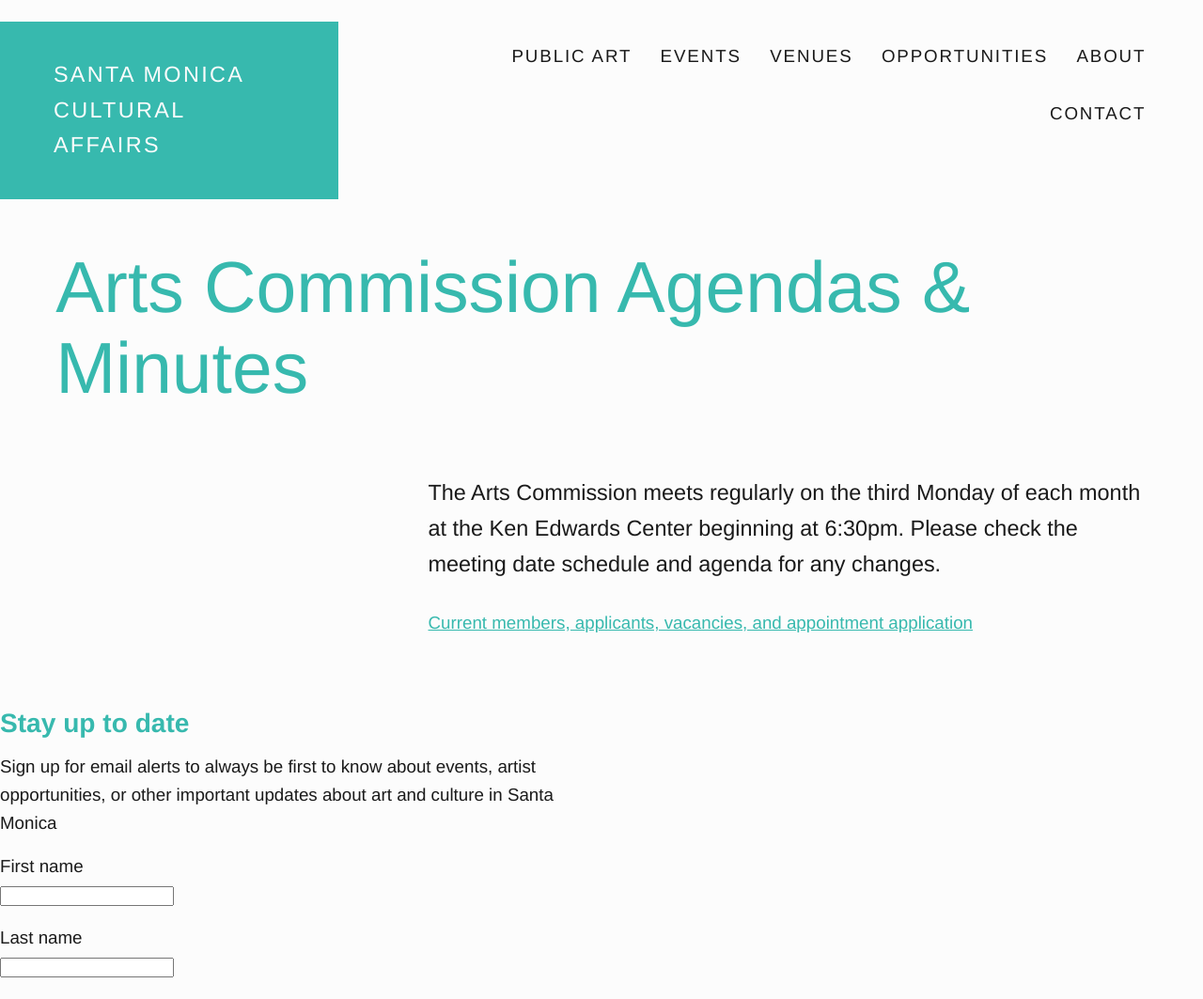
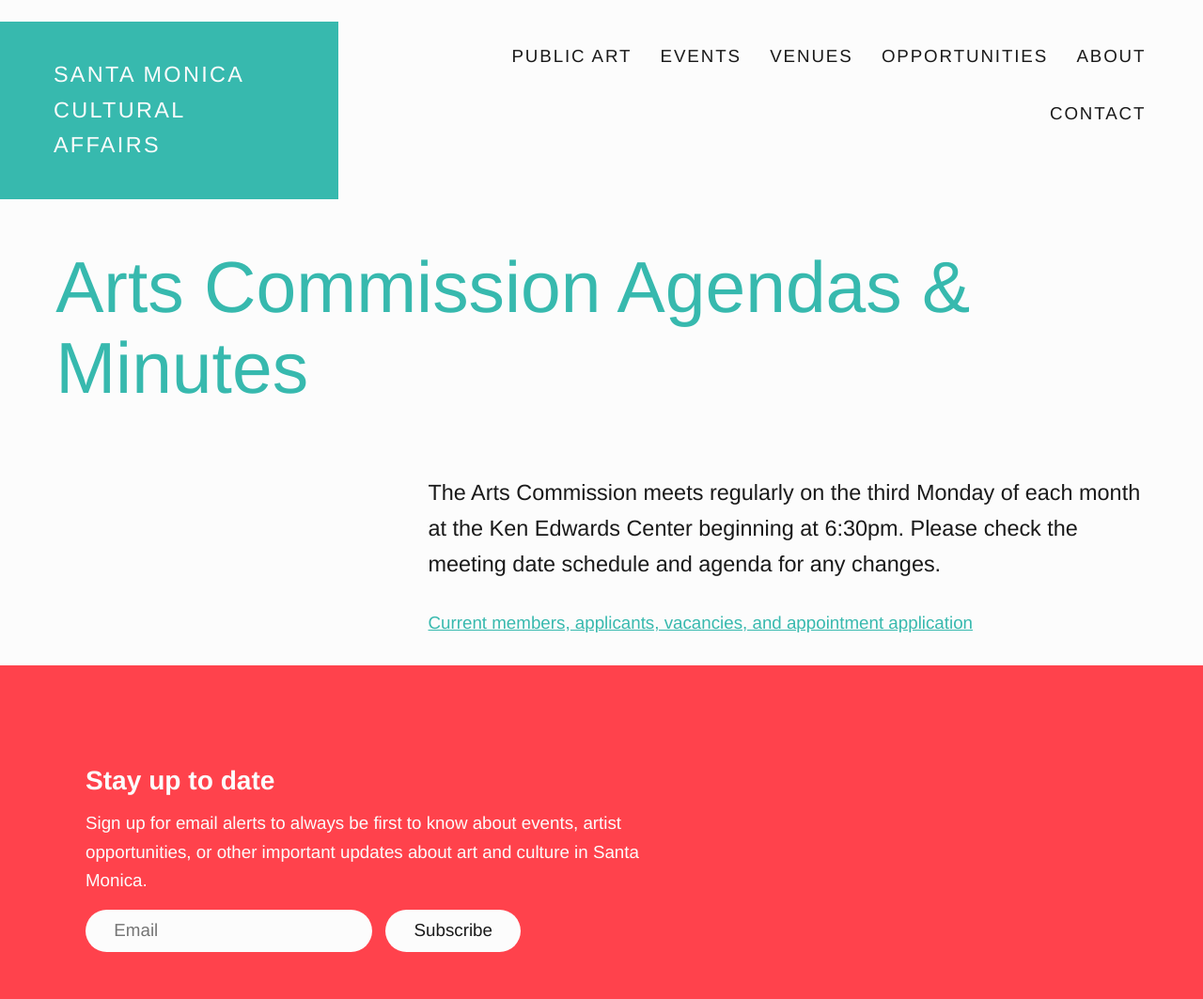
Before and after one commit to jimthoburn/artsamo, a Jekyll site: the page built from arts-commission-agendas.md, in a window 1280 px wide. Shown: the top 1063 px of the page at 94% size. Built offline with Jekyll 4.4.1, drawn with Linux system fonts in a browser that asks for light colours; some web fonts are replaced.

Commit message:
Make subscribe form look nicer
Former-commit-id: 660687aa69724d2e3da0838a19e9345c1162c40e

```diff
--- /dev/null
+++ b/_includes/subscribe.html
@@ -0,0 +1,30 @@
+<form class="subscribe" id="subscribe" method="post"
+  action="https://smgov.us12.list-manage.com/subscribe/post?u=a5d6f52c79917c7b57cc5cef0&amp;id=8df381560e">
+
+  <h2>Stay up to date</h2>
+  <p>
+    Sign up for email alerts to always be first to know about events,
+    artist opportunities, or other important updates about art and
+    culture in Santa Monica.
+  </p>
+  <!-- <p>
+    <label for="field-firstname">
+      <span>First name</span><br />
+      <input type="text" name="MERGE1" id="field-firstname" />
+    </label>
+  </p>
+  <p>
+    <label for="field-lastname">
+      <span>Last name</span><br />
+      <input type="text" name="MERGE2" id="field-lastname" />
+    </label>
+  </p> -->
+  <p>
+    <label for="field-email">
+      <span>Email</span><br />
+      <input type="email" name="MERGE0" id="field-email" placeholder="Email" />
+    </label>
+    <button type="submit">Subscribe</button>
+  </p>
+
+</form>
--- a/_layouts/default.html
+++ b/_layouts/default.html
@@ -25,6 +25,8 @@
   <link rel="stylesheet" href="/assets/css/layout.css?v={{ site.version }}" />
   <link rel="stylesheet" href="/assets/css/grid.css?v={{ site.version }}" />
   <link rel="stylesheet" href="/assets/css/header.css?v={{ site.version }}" />
+  <link rel="stylesheet" href="/assets/css/footer.css?v={{ site.version }}" />
+  <link rel="stylesheet" href="/assets/css/subscribe.css?v={{ site.version }}" />
   <link rel="stylesheet" href="/assets/css/artists.css?v={{ site.version }}" />
 
   <!-- TEMPORARY (until the new website is live) -->
@@ -129,31 +131,7 @@
   {{ content }}
 </main>
 
-<form class="subscribe" id="subscribe" action="https://smgov.us12.list-manage.com/subscribe/post?u=a5d6f52c79917c7b57cc5cef0&amp;id=8df381560e" method="post">
-  <h2>Stay up to date</h2>
-  <p>Sign up for email alerts to always be first to know about events, artist opportunities, or other important updates about art and culture in Santa Monica</p>
-  <p>
-    <label for="field-firstname">
-      <span>First name</span><br />
-      <input type="text" name="firstname" id="field-firstname" />
-    </label>
-  </p>
-  <p>
-    <label for="field-lastname">
-      <span>Last name</span><br />
-      <input type="text" name="lastname" id="field-lastname" />
-    </label>
-  </p>
-  <p>
-    <label for="field-email">
-      <span>Email</span><br />
-      <input type="email" name="email" id="field-email" />
-    </label>
-  </p>
-  <p>
-    <button type="submit">Submit</button>
-  </p>
-</form>
+{% include subscribe.html %}
 
 <footer>
 
--- a/assets/css/color.css
+++ b/assets/css/color.css
@@ -5,7 +5,14 @@
 :root {
   --aqua:      hsl(175, 54%, 47%);
   --aqua-dark: hsl(175, 54%, 32%);
+  --apple:     hsl(357, 100%, 63%);
+  --midnight:  hsl(0, 0%, 10%);
   --snow:      hsl(0, 0%, 99%);
+}
+
+body {
+  background-color: var(--snow);
+  color: var(--midnight);
 }
 
 a {
--- /dev/null
+++ b/assets/css/footer.css
@@ -0,0 +1,104 @@
+
+
+/* =Subscribe
+----------------------------------------------- */
+
+
+footer {
+  padding: var(--vertical-rhythm);
+}
+
+@media (min-width: 40em) {
+  footer {
+    padding: calc(var(--vertical-rhythm) * 2) calc(var(--vertical-rhythm) * 3);
+  }
+}
+
+
+footer {
+  background-color: var(--aqua, gray);
+  color: var(--snow);
+}
+
+
+@media (min-width: 50em) {
+  footer {
+    display: grid;
+    grid-template-columns: 1fr 1fr;
+    grid-gap: calc(var(--vertical-rhythm) * 2);
+  }
+}
+
+@media (min-width: 80em) {
+  footer {
+    display: grid;
+    grid-template-columns: 1fr 1fr 1fr;
+    grid-gap: calc(var(--vertical-rhythm) * 2);
+  }
+}
+
+footer h2,
+footer a {
+  color: inherit;
+}
+
+footer h2 {
+  font-weight: var(--semibold);
+}
+
+/* Line the footer social links up in a row */
+footer dt,
+footer dd {
+  margin-left: 0;
+  padding-left: 0;
+}
+footer dt {
+  /*! margin-top: calc(var(--vertical-rhythm) * 1/2); */
+  font-weight: inherit;
+  /*! line-height: calc(var(--vertical-rhythm) * 3/4); */
+}
+
+footer .social dt {
+  margin-bottom: calc(var(--vertical-rhythm) * 1/4);
+}
+
+footer dd {
+  display: inline-block;
+  margin-right: calc(var(--vertical-rhythm) * 1/4);
+  /*! margin-bottom: calc(var(--vertical-rhythm) * 1/4); */
+}
+footer dd a {
+  background-color: white;
+  border-radius: 50%;
+  color: var(--aqua, gray);
+  display: inline-block;
+  padding: calc(var(--vertical-rhythm) * 1/5);
+}
+footer svg {
+  display: block;
+  font-size: 1.25em;
+  width: calc(var(--vertical-rhythm) * 1/2);
+  height: calc(var(--vertical-rhythm) * 1/2);
+}
+
+/* Make venue icons look a little nicer */
+footer .locations {
+  margin-left: 2em;
+}
+footer .locations img {
+  position: absolute;
+  transform: translateX(-100%);
+  margin-left: -0.5em;
+}
+footer .locations img + br {
+  display: none;
+}
+
+footer .artsamo {
+  grid-column: 1/-1;
+  justify-self: center;
+  text-align: center;
+}
+footer .artsamo p {
+  max-width: none;
+}
--- a/assets/css/header.css
+++ b/assets/css/header.css
@@ -111,85 +111,6 @@ header li {
 /*   margin-bottom: 0.375em; */
 }
 
-body > p,
-footer {
-  padding: var(--vertical-rhythm);
-}
-
-footer {
-  background-color: var(--aqua, gray);
-  color: white;
-}
-
-@media (min-width: 60em) {
-  footer {
-    display: grid;
-    grid-template-columns: 1fr 1fr 1fr;
-    grid-gap: var(--vertical-rhythm);
-  }
-}
-
-footer h2,
-footer a {
-  color: inherit;
-}
-
-/* Line the footer social links up in a row */
-footer dt,
-footer dd {
-  margin-left: 0;
-  padding-left: 0;
-}
-footer dt {
-  /*! margin-top: calc(var(--vertical-rhythm) * 1/2); */
-  font-weight: inherit;
-  /*! line-height: calc(var(--vertical-rhythm) * 3/4); */
-}
-
-footer .social dt {
-  margin-bottom: calc(var(--vertical-rhythm) * 1/4);
-}
-
-footer dd {
-  display: inline-block;
-  margin-right: calc(var(--vertical-rhythm) * 1/4);
-  /*! margin-bottom: calc(var(--vertical-rhythm) * 1/4); */
-}
-footer dd a {
-  background-color: white;
-  border-radius: 50%;
-  color: var(--aqua, gray);
-  display: inline-block;
-  padding: calc(var(--vertical-rhythm) * 1/5);
-}
-footer svg {
-  display: block;
-  font-size: 1.25em;
-  width: calc(var(--vertical-rhythm) * 1/2);
-  height: calc(var(--vertical-rhythm) * 1/2);
-}
-
-/* Make venue icons look a little nicer */
-footer .locations {
-  margin-left: 2em;
-}
-footer .locations img {
-  position: absolute;
-  transform: translateX(-100%);
-  margin-left: -0.5em;
-}
-footer .locations img + br {
-  display: none;
-}
-
-footer .artsamo {
-  grid-column: 1/-1;
-  justify-self: center;
-  text-align: center;
-}
-footer .artsamo p {
-  max-width: none;
-}
 
 /*
 @media (max-width: 45em) {
--- /dev/null
+++ b/assets/css/subscribe.css
@@ -0,0 +1,56 @@
+
+
+/* =Subscribe
+----------------------------------------------- */
+
+.subscribe {
+  padding: var(--vertical-rhythm);
+}
+
+@media (min-width: 40em) {
+  .subscribe {
+    padding: calc(var(--vertical-rhythm) * 2) calc(var(--vertical-rhythm) * 3);
+  }
+}
+
+.subscribe {
+  background-color: var(--apple);
+  color: var(--snow);
+}
+
+.subscribe h2,
+.subscribe a {
+  color: inherit;
+}
+
+.subscribe h2 {
+  font-weight: var(--semibold);
+}
+
+.subscribe label span {
+  font-size: 0;
+  opacity: 0;
+  width: 0;
+  height: 0;
+  overflow: hidden;
+  position: absolute;
+}
+.subscribe label br {
+  display: none;
+}
+.subscribe input[type="email"] {
+  margin-right: 0.5em;
+}
+
+button,
+input[type="email"],
+input[type="text"] {
+  border-width: 0;
+  padding: calc(var(--vertical-rhythm) * 1/4) calc(var(--vertical-rhythm) * 1);
+  font-family: inherit;
+  line-height: inherit;
+  font-size: inherit;
+  background-color: var(--snow);
+  color: var(--midnight);
+  border-radius: calc(var(--vertical-rhythm) * 1);
+}
```
